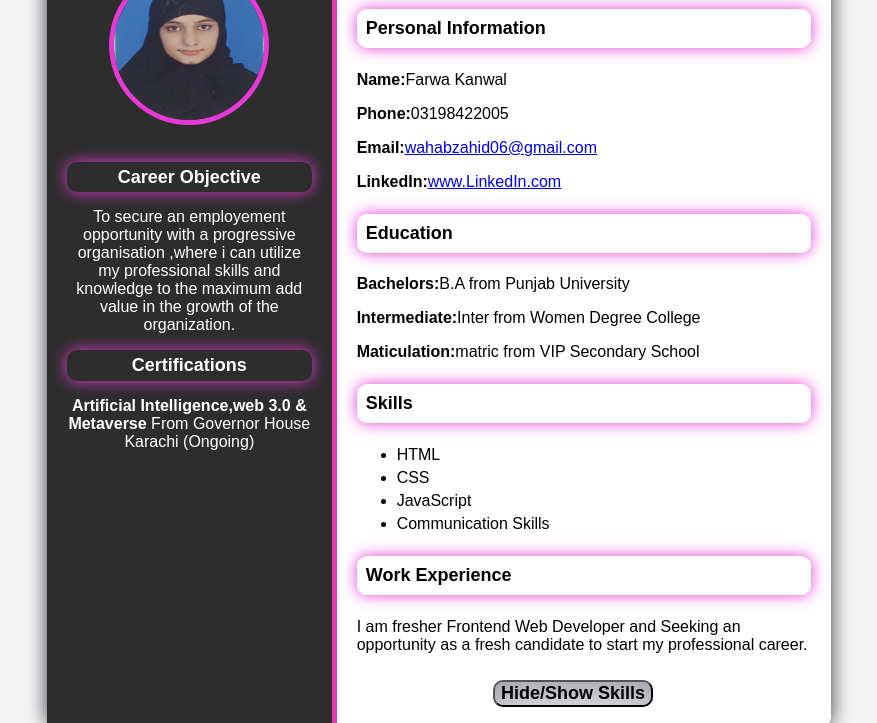
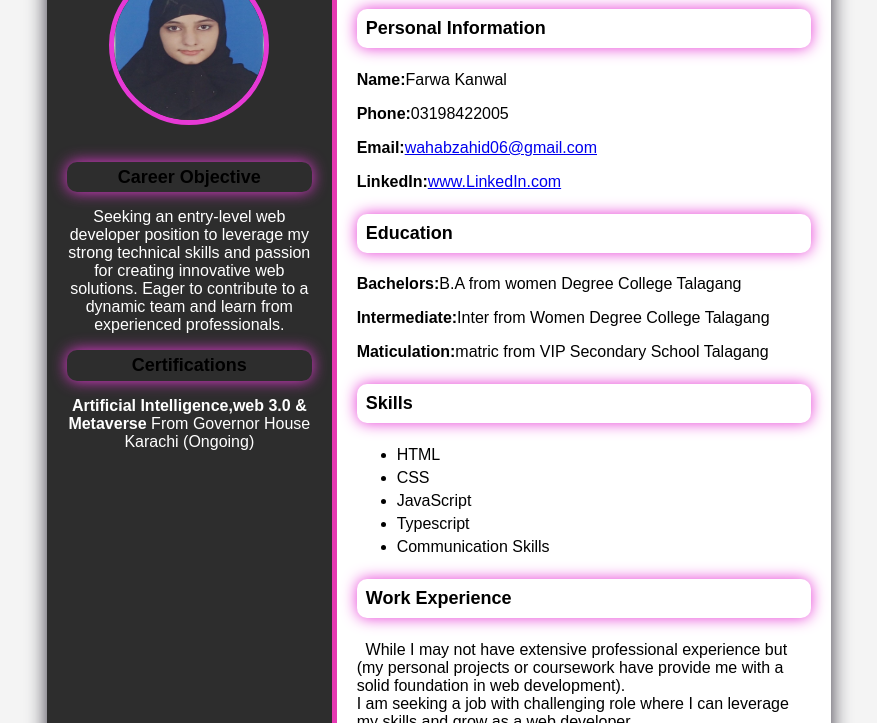
Before and after one commit to Farwa-Kanwal-123/1st-Hackathone, a plain HTML site: page milestone1/index.html in a window 1280 px wide. Shown: the part 229-952 px from the top of the page, without its empty margins (201-1078 px from the left). Drawn offline with Linux system fonts and the light colour scheme.

Commit message:
Update index.html

```diff
--- a/milestone1/index.html
+++ b/milestone1/index.html
@@ -14,16 +14,14 @@
         <div class="left-section">
             <img src="/farwa1.jpg" alt="profile-picture" class="profile-picture" />
             <section id="objective">
-                <h3 style="color: white">Career Objective</h3>
+                <h3>Career Objective</h3>
                 <p>
-                    To secure an employement opportunity with a progressive organisation
-                    ,where i can utilize my professional skills and knowledge to the
-                    maximum add value in the growth of the organization.
+                    Seeking an entry-level web developer position to leverage my strong technical skills and passion for creating innovative web solutions. Eager to contribute to a dynamic team and learn from experienced professionals.
                 </p>
             </section>
 
             <section id="certification">
-                <h3 style="color: white">Certifications</h3>
+                <h3>Certifications</h3>
                 <p>
                     <b>Artificial Intelligence,web 3.0 & Metaverse</b> From Governor
                     House Karachi (Ongoing)
@@ -51,9 +49,9 @@
 
             <section id="education">
                 <h3>Education</h3>
-                <p><b>Bachelors:</b>B.A from Punjab University</p>
-                <p><b>Intermediate:</b>Inter from Women Degree College</p>
-                <p><b>Maticulation:</b>matric from VIP Secondary School</p>
+                <p><b>Bachelors:</b>B.A from women Degree College Talagang</p>
+                <p><b>Intermediate:</b>Inter from Women Degree College Talagang</p>
+                <p><b>Maticulation:</b>matric from VIP Secondary School Talagang</p>
             </section>
 
             <!-- Skills Section -->
@@ -63,16 +61,18 @@
                     <li>HTML</li>
                     <li>CSS</li>
                     <li>JavaScript</li>
+                    <li>Typescript</li>
                     <li>Communication Skills</li>
                 </ul>
             </section>
 
             <!-- Work Experience Section -->
-            <section id="worl-experience">
+            <section id="work-experience">
                 <h3>Work Experience</h3>
                 <p>
-                    I am fresher Frontend Web Developer and Seeking an opportunity as a
-                    fresh candidate to start my professional career.
+                    &nbsp; While I may not have extensive professional experience but (my personal projects or coursework have provide me with a solid foundation in web development). <br>
+                    I am seeking a job with challenging role where I can leverage my skills and grow as a web developer. <br>
+                    I am confident in my ability to quickly adapt to new technologies and work collaboratively within a team.
                 </p>
             </section>
 
```
